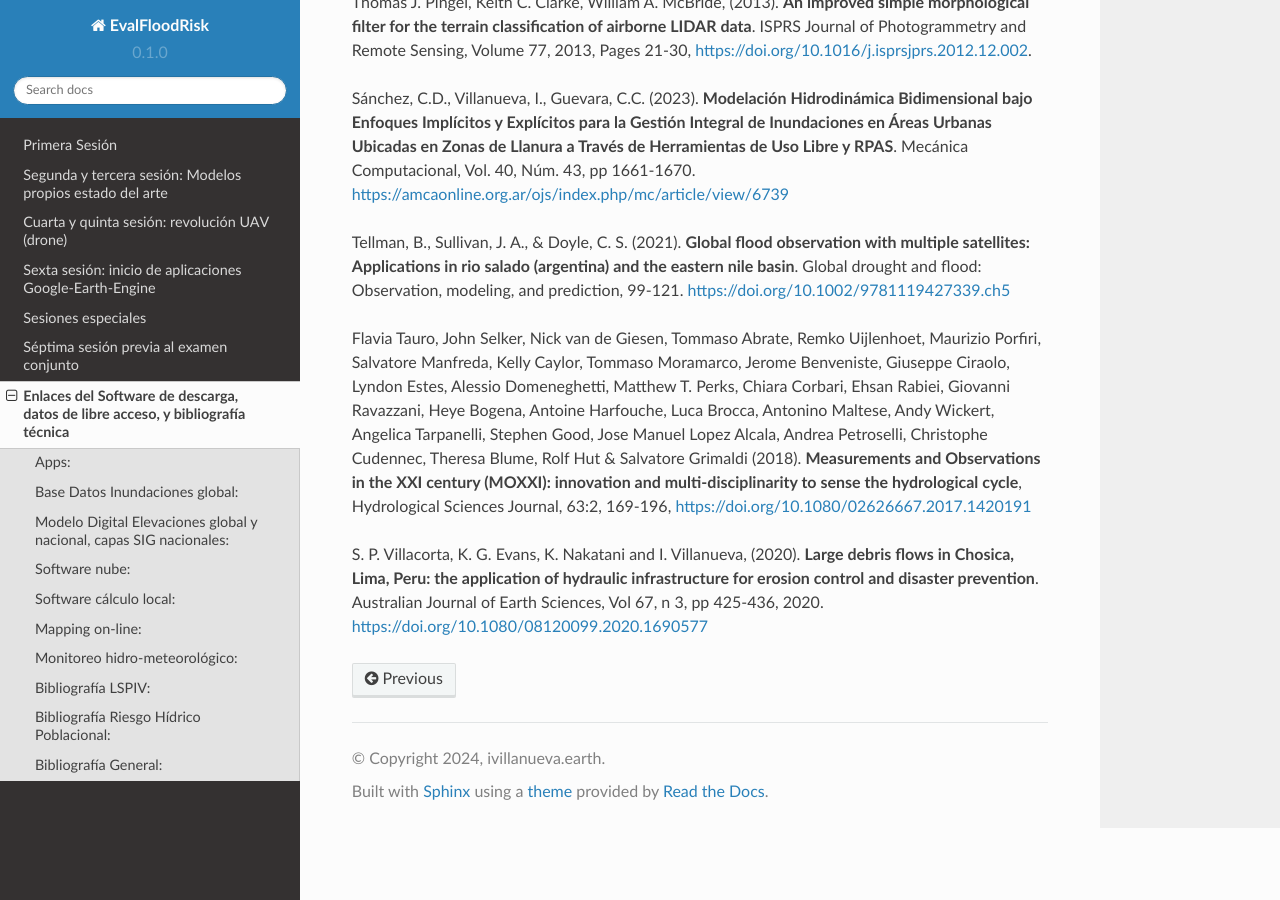
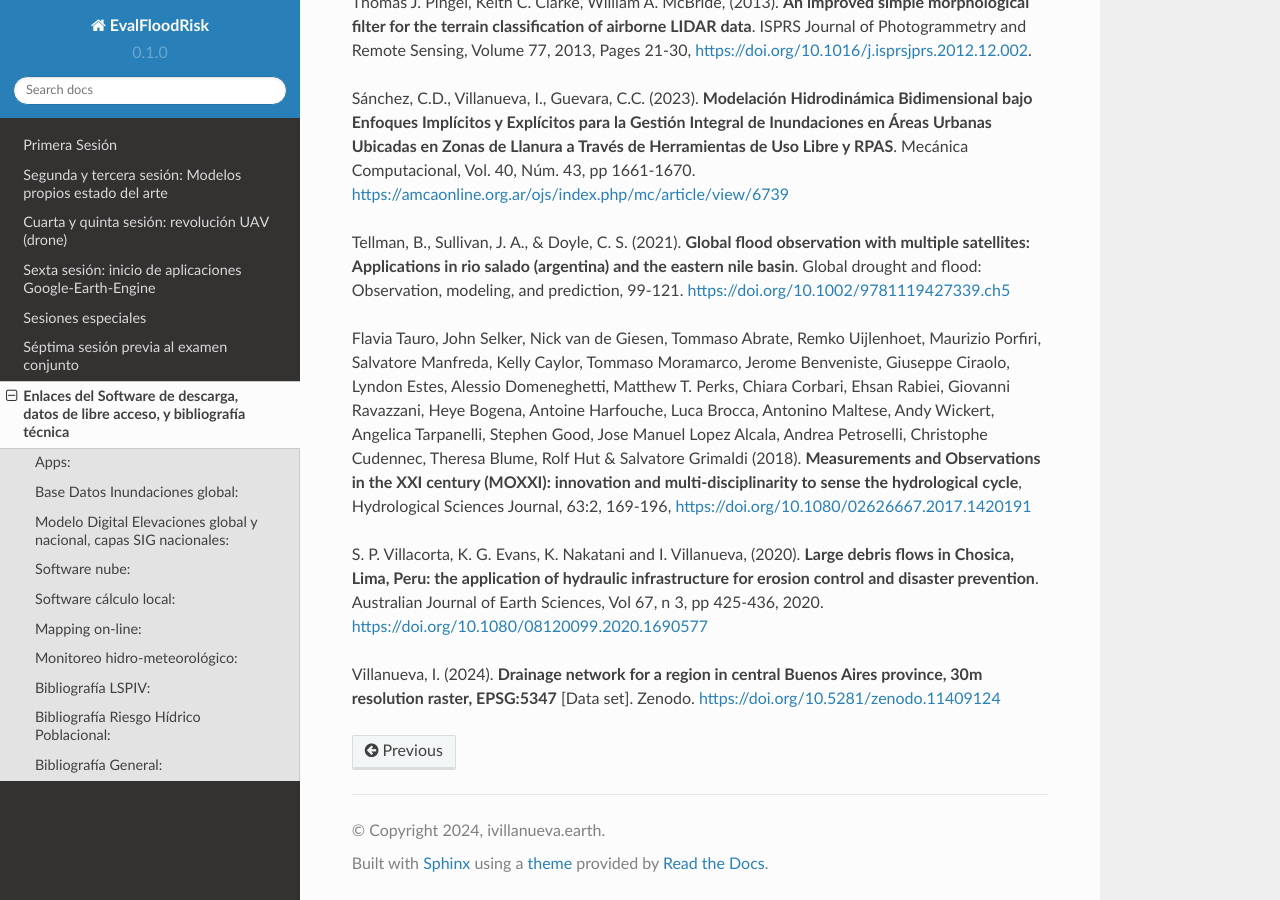
Before and after one commit to ivillamadrid/EvalFloodRisk_RSSWE, a Sphinx documentation site: the page built from docs/source/software.rst, in a window 1280 px wide and 900 px high, scrolled down 3294 px. Built offline with Sphinx 7.4.7 and the Read the Docs theme 2.0.0, drawn with Linux system fonts in a browser that asks for light colours.

Commit message:
Update software.rst

```diff
--- a/docs/source/software.rst
+++ b/docs/source/software.rst
@@ -120,3 +120,7 @@ Flavia Tauro, John Selker, Nick van de Giesen, Tommaso Abrate, Remko Uijlenhoet,
 
 S. P. Villacorta, K. G. Evans, K. Nakatani and I. Villanueva, (2020). **Large debris flows in Chosica, Lima, Peru: the application of hydraulic infrastructure for erosion control and disaster prevention**. Australian Journal of Earth Sciences,
 Vol 67, n 3, pp 425-436, 2020. https://doi.org/10.1080/08120099.2020.1690577
+
+Villanueva, I. (2024). **Drainage network for a region in central Buenos Aires province,
+30m resolution raster, EPSG:5347** [Data set].
+Zenodo. https://doi.org/10.5281/zenodo.11409124
```
